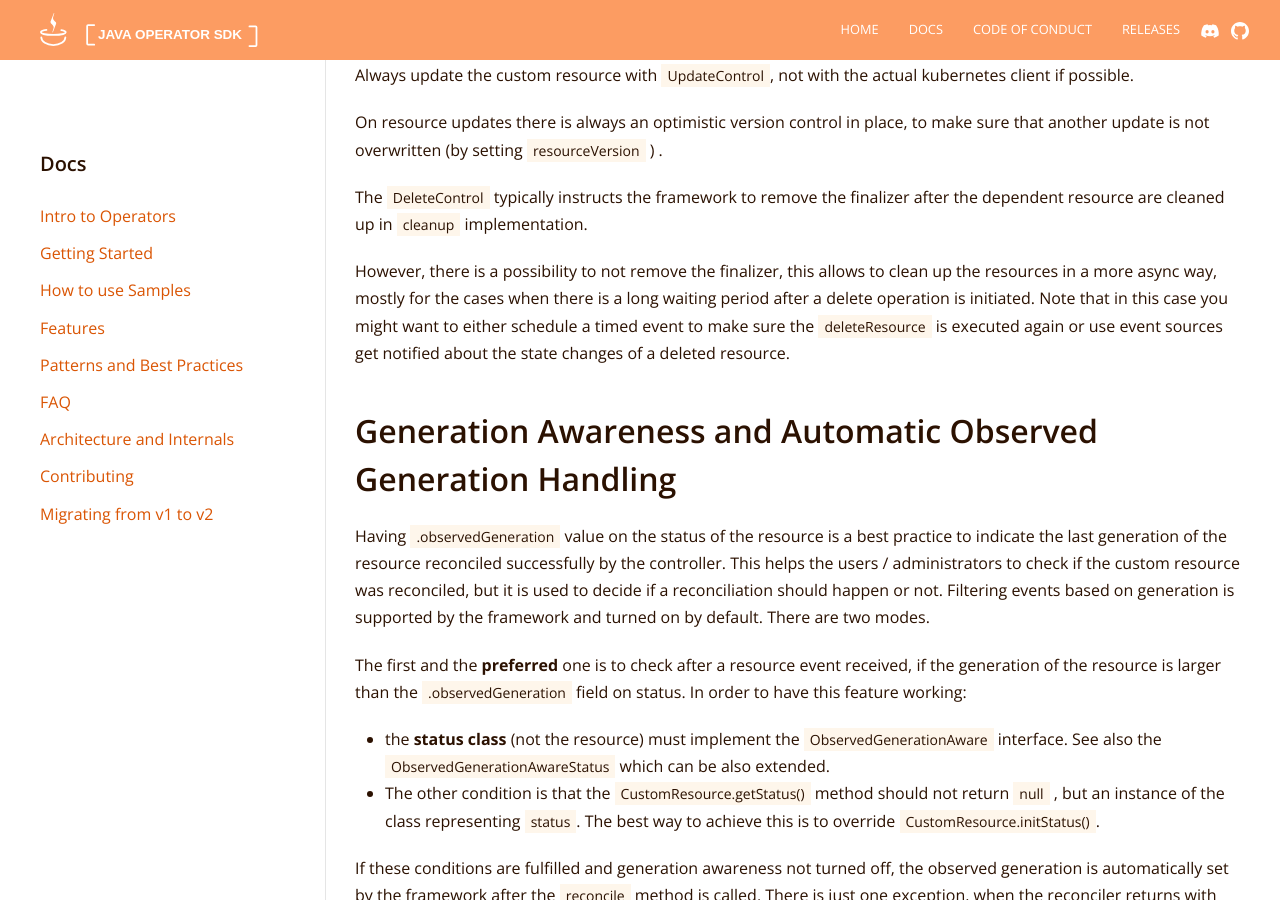
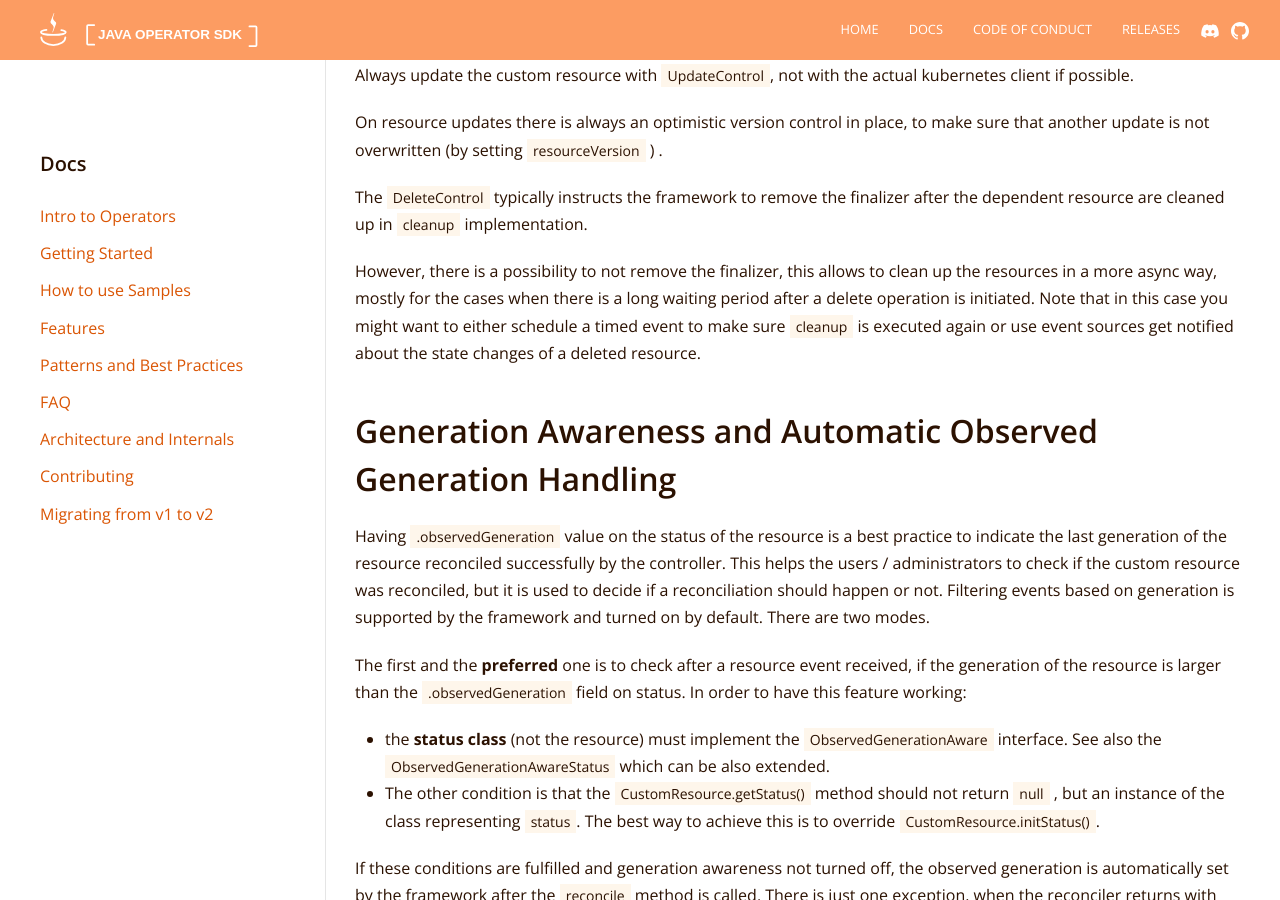
Before and after one commit to operator-framework/java-operator-sdk, a Jekyll site: the page built from docs/documentation/features.md, in a window 1280 px wide and 900 px high, scrolled down 2227 px. Built offline with Jekyll 4.4.1, drawn with Linux system fonts in a browser that asks for light colours; nearby versions of some CDN libraries.

Commit message:
fix: use appropriate terms where needed

```diff
--- a/docs/documentation/features.md
+++ b/docs/documentation/features.md
@@ -96,13 +96,15 @@ Always update the custom resource with `UpdateControl`, not with the actual kube
 On resource updates there is always an optimistic version control in place, to make sure that another update is not
 overwritten (by setting `resourceVersion` ) .
 
-The `DeleteControl` typically instructs the framework to remove the finalizer after the dependent resource are cleaned
-up in `cleanup` implementation.
+The `DeleteControl` typically instructs the framework to remove the finalizer after the dependent
+resource are cleaned up in `cleanup` implementation.
 
-However, there is a possibility to not remove the finalizer, this allows to clean up the resources in a more async way,
-mostly for the cases when there is a long waiting period after a delete operation is initiated. Note that in this case
-you might want to either schedule a timed event to make sure the
-`deleteResource` is executed again or use event sources get notified about the state changes of a deleted resource.
+However, there is a possibility to not remove the finalizer, this allows to clean up the resources
+in a more async way, mostly for the cases when there is a long waiting period after a delete
+operation is initiated. Note that in this case you might want to either schedule a timed event to
+make sure
+`cleanup` is executed again or use event sources get notified about the state changes of a deleted
+resource.
 
 ## Generation Awareness and Automatic Observed Generation Handling
 
```
Also changed, not shown: docs/documentation/v2-migration.md (+26 -21 lines), sample-operators/tomcat-operator/README.md, 6 other files.
